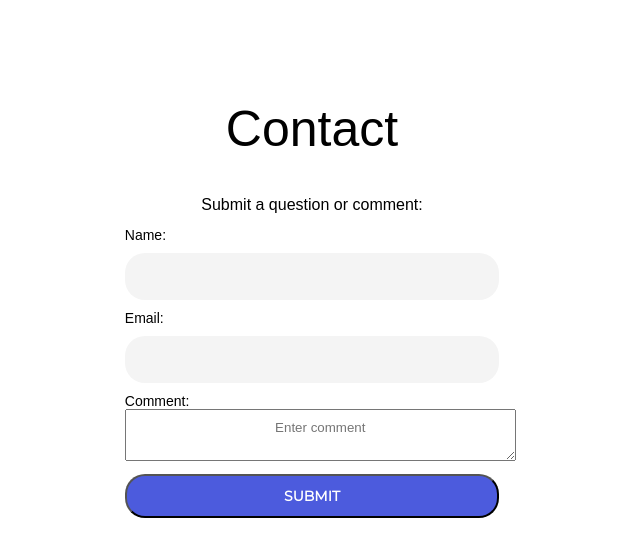
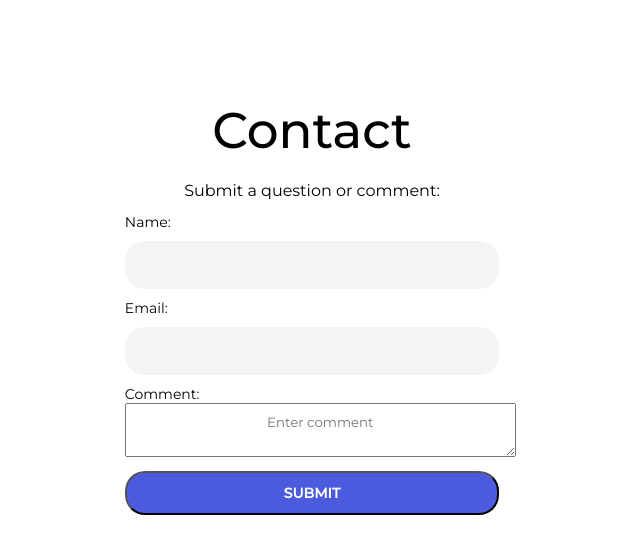
Before and after one commit to Cfor0/tesla, a React (Create React App) app: page /contact in a window 1280 px wide. Shown: the top 556 px of the page, without its empty margins (328-968 px from the left). Built offline with nearby package versions, Linux system fonts and the light colour scheme.

Commit message:
fixed h2

```diff
--- a/src/Pages/Contact/Contact.css
+++ b/src/Pages/Contact/Contact.css
@@ -1,6 +1,8 @@
 /* Global */
+@import url('https://fonts.googleapis.com/css2?family=Montserrat:wght@300;400;500&display=swap');
+
 *{
-  font-family: ‘Montserrat’, sans-serif;
+  font-family: 'Montserrat', sans-serif;
 }
 
 .wrapper {
@@ -8,9 +10,9 @@
   border-bottom: 1px solid #f4f4f4;
 }
 
-h2 {
+.form-wrapper h2{
   font-size: 50px;
-  font-weight: normal;
+  font-weight: 500;
   color: black;
   text-align: center;
 
@@ -27,15 +29,6 @@ textarea {
 }
 
 .btn {
-  /* min-width: 100%;
-  cursor: pointer;
-  margin-right: 0.25em;
-  margin-top: 0.5em;
-  padding: 	0.938em;
-  border: none;
-  border-radius: 4px;
-  background-color: #22223B;
-  color: #fefefe; */
 
   background: #4c5bdd;
   border-radius: 20px;
--- a/src/Pages/Contact/Contact.js
+++ b/src/Pages/Contact/Contact.js
@@ -79,7 +79,7 @@ class Contact extends React.Component {
         return (
             <div className='wrapper'>
                 <div className='form-wrapper'>
-                    <h2>Contact</h2> <br />
+                    <h2>Contact</h2>
                     <p>Submit a question or comment:</p>
                     <form onSubmit={this.handleSubmit}>
 
```
